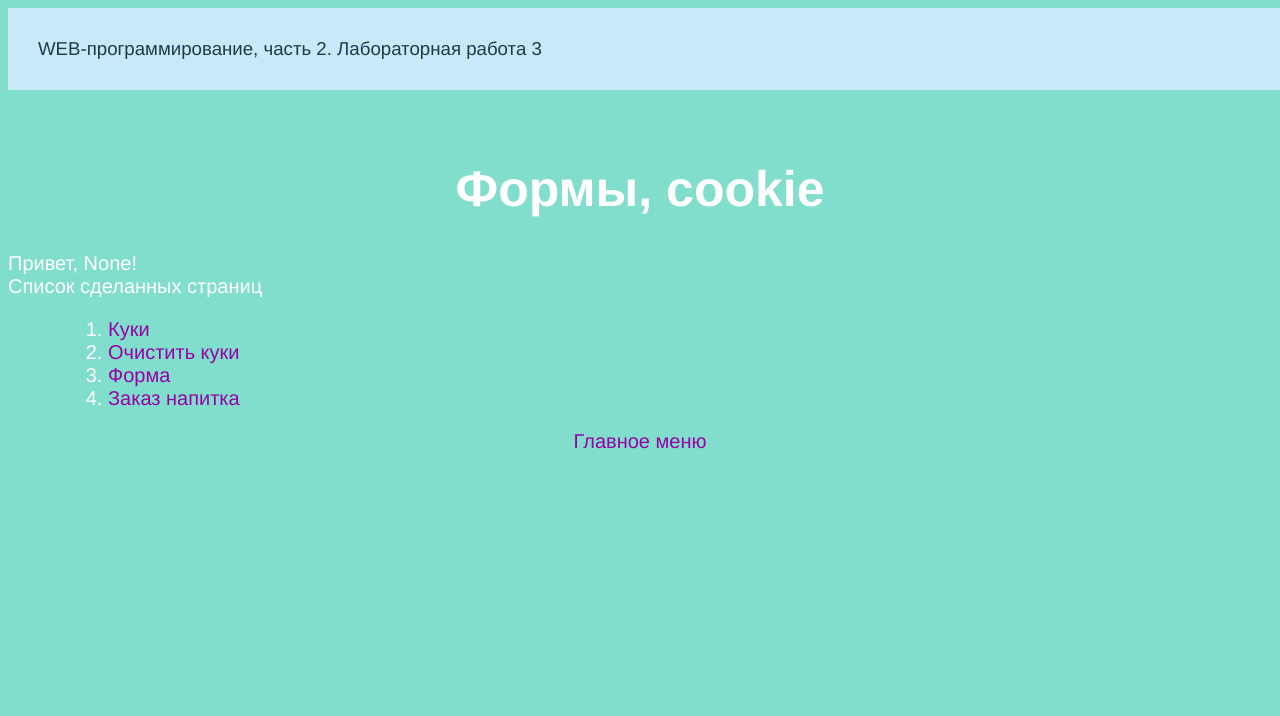
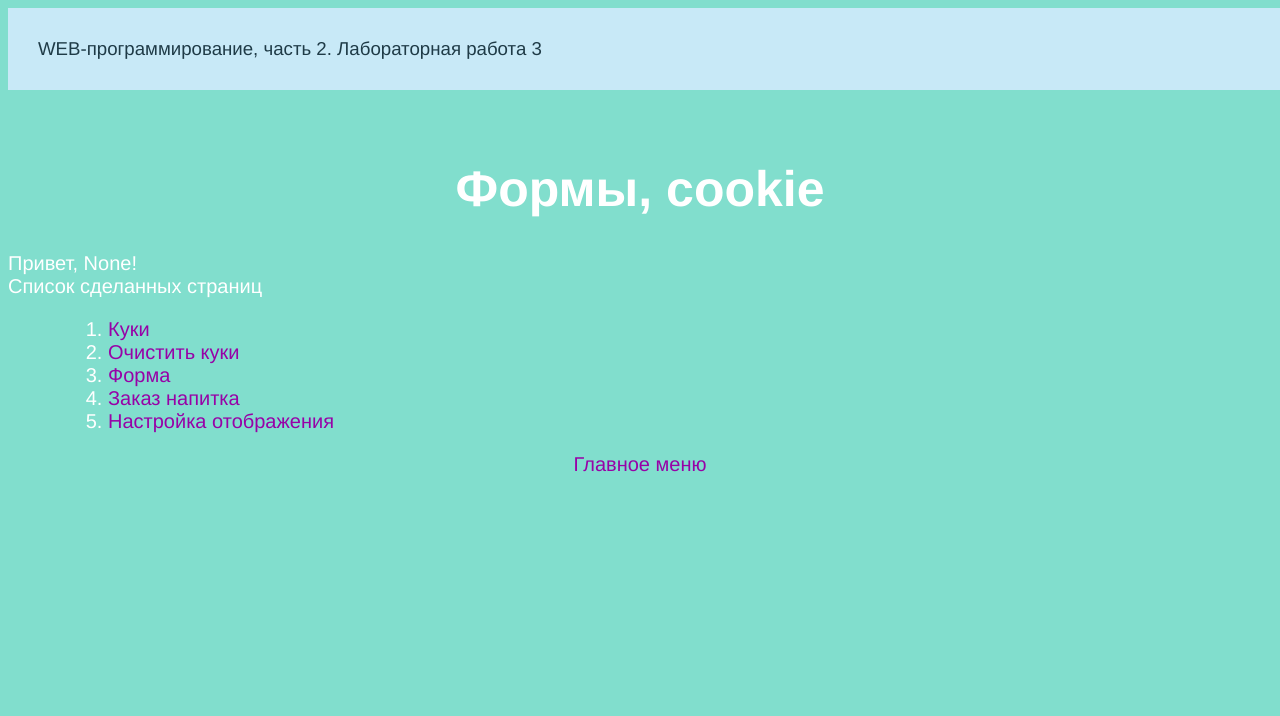
Before and after one commit to Daryash-24/New-labki, a Flask app: page /lab3/ in a window 1280 px wide; the page is wider, and only the part inside the window is pictured. Shown: the top 716 px of that part. Run offline with Flask 3, Linux system fonts and the light colour scheme.

Commit message:
Настройки отображения

```diff
--- a/lab3.py
+++ b/lab3.py
@@ -68,3 +68,33 @@
 def success():
     price = request.args.get('price', 0)
     return render_template ('lab3/success.html', price=price)
+
+
+@lab3.route('/lab3/settings', methods=['GET', 'POST'])
+def settings():
+    if request.method == 'POST':
+        color = request.form.get('color')
+        background = request.form.get('background')
+        size = request.form.get('size')
+        font_style = request.form.get('font-style')
+
+        resp = make_response(redirect('/lab3/settings'))
+
+        if color:
+            resp.set_cookie('color', color)
+        if background:
+            resp.set_cookie('background', background)
+        if size:
+            resp.set_cookie('size', size)
+        if font_style:
+            resp.set_cookie('font-style', font_style)
+
+        return resp
+
+    background = request.cookies.get('background')
+    color = request.cookies.get('color')
+    size = request.cookies.get('size')
+    font_style = request.cookies.get('font-style')
+
+    return make_response(render_template('lab3/settings.html', color=color,
+                                         background=background, size=size, font_style=font_style))
--- a/templates/base.html
+++ b/templates/base.html
@@ -6,6 +6,32 @@
     <title>Дарья Дыбалина. {% block lab %}{% endblock %}</title>
     <link rel="stylesheet" href={{url_for('static', filename='important.css')}}>
     <link rel="shortcut icon" href="{{ url_for('static', filename='favicon.ico') }}">
+    <style>
+        body{
+            {% if request.cookies.get('color') %}
+            color: {{request.cookies.get('color')}};
+            {% endif %}
+
+            {% if request.cookies.get('background') %}
+            background: {{request.cookies.get('background')}};
+            {% endif %}
+
+            {% if request.cookies.get('size') %}
+            font-size: {{request.cookies.get('size')}}px;
+            {% endif %}
+
+            {% if request.cookies.get('font-style') %}
+                {% if request.cookies.get('font-style') == 'italic' %}
+                    font-style: italic;
+                {% elif request.cookies.get('font-style') == 'bold' %}
+                    font-weight: bold;
+                {% elif request.cookies.get('font-style') == 'normal' %}
+                    font-style: normal;
+                {% endif %}
+            {% endif %}
+
+        }
+    </style>
 </head>
 <body>
     <header>
--- a/templates/lab3/lab3.html
+++ b/templates/lab3/lab3.html
@@ -13,6 +13,7 @@
         <li><a href="/lab3/del_cookie">Очистить куки</a></li>
         <li><a href="/lab3/form1">Форма</a></li>
         <li><a href="/lab3/order">Заказ напитка</a></li>
+        <li><a href="/lab3/settings">Настройка отображения</a></li>
     </ol>
 
 {% endblock %}
```
Also changed, not shown: templates/lab3/settings.html (added, +39 -0 lines).
